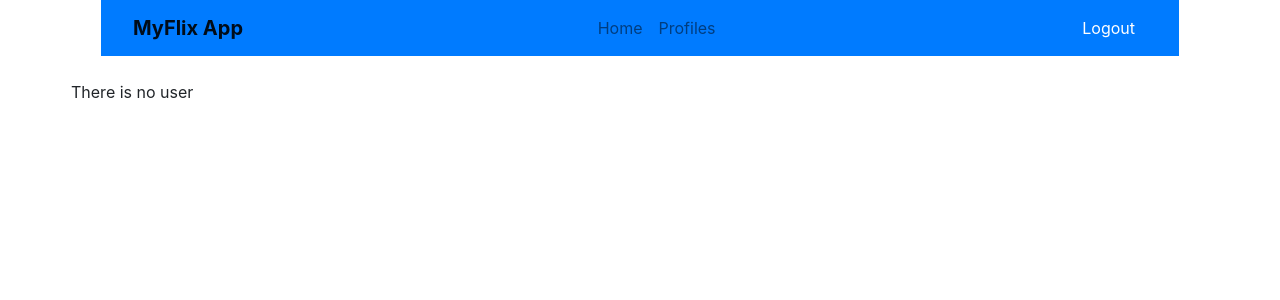
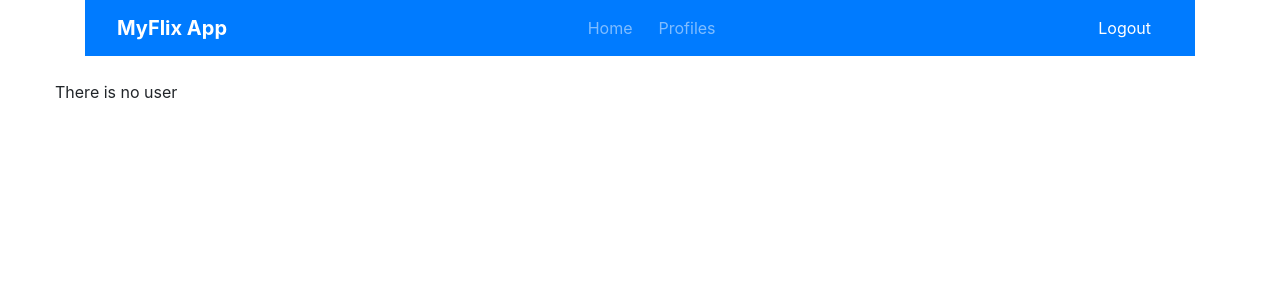
Before and after one commit to Yafet4275/myFlix-client, a React (Create React App) app: page /profile in a window 1280 px wide. Shown: the top 300 px of the page. Built offline with nearby package versions, Linux system fonts and the light colour scheme.

Commit message:
achievement commit

```diff
--- a/src/components/Profile/profile-view.jsx
+++ b/src/components/Profile/profile-view.jsx
@@ -73,13 +73,14 @@ export function ProfileView() {
 
   return (
     <>
-      <Container>
+      <Container className='mx-auto'>
         <NavigationBar
           title='MyFlix App'
           onLogout={handleLogout}/>
       </Container>
         { user ? (
         <>
+        <Container fluid>
           <Row>
             <Col>
               <h3>Welcome, {userName}</h3>
@@ -89,6 +90,8 @@ export function ProfileView() {
               </Link>
             </Col>
           </Row>
+        </Container>
+        <Container fluid>
           <Row className="mb-4">
             <Col className='text-center'>
               <h3>Favorite Movies</h3>
@@ -128,6 +131,7 @@ export function ProfileView() {
             </Col>
           ))}
         </Row>
+      </Container>
       </>
       ) : (
         <Row>
--- a/src/components/login-view/login-view.jsx
+++ b/src/components/login-view/login-view.jsx
@@ -82,10 +82,7 @@ export const LoginView = () => {
           </div>
 
           <div className="d-flex justify-content-around align-items-center mb-4">
-            <div className="form-check">
-              <input className="form-check-input" type="checkbox" id="form1Example3"/>
-              {" "}Remember me{" "}
-                  </div>
+            <div className="form-check"></div>
               <a href="#!" onClick={handleRegisterClick}>Forgot password?</a>
             </div>
               <Button variant="primary mb-4" type="submit">Submit</Button>
--- a/src/components/movieCard/MovieCard.jsx
+++ b/src/components/movieCard/MovieCard.jsx
@@ -1,5 +1,5 @@
 import React, { useState, useEffect } from 'react';
-import { Container, Card, Button, Col, Row } from 'react-bootstrap';
+import { Container, Card, Button, Col, Row, Form } from 'react-bootstrap';
 import { NavigationBar } from '../navigationBar/navigationBar';
 import './movieCard.css';
 import { Link, useNavigate } from "react-router-dom";
@@ -12,6 +12,7 @@ export function MovieCard() {
   const [user, setUser] = useState(storedUser ? storedUser : null);
   const [token, setToken] = useState(storedToken ? storedToken : null);
   const [showDetails, setShowDetails] = useState({});
+  const [ search, setSearch ] = useState("")
   const navigate = useNavigate();
 
   useEffect(() => {
@@ -69,31 +70,39 @@ export function MovieCard() {
     }));
   };
 
+  //function
+  const searcher = (e) => {
+    setSearch(e.target.value)
+    console.log(e.target.value)
+  }
+
+  // filtering movies based on search text
+  const filteredMovies = !search ? movies : movies.filter((movie) => movie.Title.toLowerCase().includes(search.toLowerCase()))
+
   return (
     <>
-      <Container>
+      <Container className='mx-auto'>
         <NavigationBar
           title='MyFlix App'
           onLogout={handleLogout}/>
       </Container>
       { user ? (
         <>
-        <Row>
-          <Col>
-          <h3>Welcome, {user.Name}</h3>
-            <p>Email: {user.Email}</p>
-            <Link to="/updateProfile">
-              <Button variant="primary">Update profile</Button>
-            </Link>
+        <Container fluid>
+          <Row className="mb-1 mx-0">
+            <Col className='text-center'>
+              <h3>Movie list</h3>
             </Col>
           </Row>
-        <Row className="mt-0">
-            <div className="movie-container">
-              <Row xs={1} sm={2} md={3} lg={4} xl={5} className="g-4">
-                {movies.map((movie) => (
-                  <Col key={movie._id} className="mb-5">
-
-                      <Card>
+          <Col className='mb-5' md={3}>
+            <Form className="d-flex">
+              <input value={search} onChange={searcher} type="text" placeholder='Type to search movies.....' className='form-control'/>
+            </Form>
+          </Col>
+          <Row xs={1} sm={2} md={3} lg={4} xl={5} className="g-4 mt-0">
+            {filteredMovies.map((movie) => (
+              <Col key={movie._id} className="mb-4">
+                <Card className='h-100'>
                   <Card.Img className='card-img-top' variant="top" src={movie.ImageURL} />
                   <Card.Body>
                     <div className='cardBody-container'>
@@ -123,8 +132,8 @@ export function MovieCard() {
               </Col>
             ))}
           </Row>
-            </div>
-          </Row></>
+          </Container>
+          </>
           ) : (
             <Row>
               <p>There is no user</p>
--- a/src/components/navigationBar/NavigationBar.css
+++ b/src/components/navigationBar/NavigationBar.css
@@ -25,11 +25,20 @@
 }
 
 .custom-navbar-container {
-    padding-left: 5px; /* Adjust as needed */
-    padding-right: 5px; /* Adjust as needed */
+  padding-left: 0px; /* Adjust as needed */
+  padding-right: 0px; /* Adjust as needed */
 }
 
 .navbar-title {
   font-size: 20px; /* Adjust as needed */
   font-weight: bold;
 }
+
+.link-custom {
+  color: white; /* Change the color to white */
+  margin-right: 10px; /* Adjust the margin if needed */
+}
+
+.link-custom:hover {
+  color: lightgray; /* Change the color on hover */
+}
--- a/src/components/navigationBar/navigationBar.jsx
+++ b/src/components/navigationBar/navigationBar.jsx
@@ -1,21 +1,29 @@
-import React from 'react';
-import Container from 'react-bootstrap/Container';
-import { Navbar, Nav, Button } from 'react-bootstrap';
-import { Link } from "react-router-dom"; // Import Link from react-router-dom
+import React, { useState } from 'react';
+import { Navbar, Nav, Button, Container } from 'react-bootstrap';
+import { Link } from "react-router-dom";
 import './NavigationBar.css';
 
 export const NavigationBar = ({ title, onLogout }) => {
+
   return (
     <>
-    <Navbar bg="primary" data-bs-theme="dark" className='mb-4'>
-      <Container className="custom-navbar-container">
-        <Navbar.Brand className='navbar-title mx-3'>{title}</Navbar.Brand>
+      <Navbar bg="primary" variant="dark" className="mb-4">
+        <Container fluid>
+          <Navbar.Brand className="navbar-title mx-3">{title}</Navbar.Brand>
           <Nav className="me-auto">
-          <Link to="/home" className="nav-link">Home</Link>
-          <Link to="/profile" className="nav-link">Profiles</Link>
+            <Link to="/home" className="nav-link link-custom">
+              Home
+            </Link>
+            <Link to="/profile" className="nav-link link-custom">
+              Profiles
+            </Link>
           </Nav>
           <Nav>
-          <Button variant="light" onClick={onLogout} className="logout-btn mx-3">Logout</Button>
+            <Button
+              variant="light"
+              onClick={onLogout}
+              className="logout-btn mx-3">Logout
+            </Button>
           </Nav>
         </Container>
       </Navbar>
--- a/src/components/notFound/NoFoundPage.jsx
+++ b/src/components/notFound/NoFoundPage.jsx
@@ -4,7 +4,7 @@ import { Link } from 'react-router-dom';
 export function NotFoundPage(errorElement) {
   return (
     <div className="flex flex-col gap-2">
-      404 Not Foundddddddddddd
+      404 Not Found
       <Link to="/login">Login page</Link>
     </div>
   );
--- a/src/index.js
+++ b/src/index.js
@@ -1,15 +1,12 @@
 import React from 'react';
 import ReactDOM from 'react-dom/client';
-// import './index.scss';
 import './index.css';
 import App from './App';
 import { Container } from 'react-bootstrap';
 
 const root = ReactDOM.createRoot(document.getElementById('root'));
 root.render(
-  <React.StrictMode>
-    <Container className='px-3'>
-      <App />
-    </Container>
-  </React.StrictMode>
+  <Container className='px-0'>
+    <App />
+  </Container>
 );
```
Also changed, not shown: src/components/movie-view/MovieView.jsx (deleted, +0 -10 lines), src/index.scss (deleted, +0 -11 lines). Lines whose indentation alone changed are shown as unchanged.
